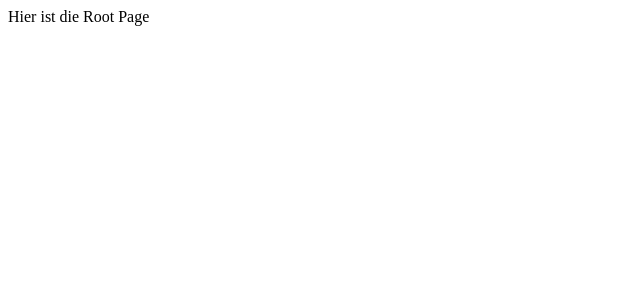
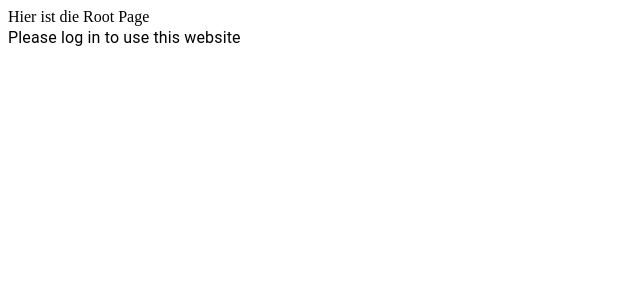
Before and after one commit to paddomanno/movienator-archived, a React (Create React App) app in the folder movienator_react/: page / in a window 1280 px wide. Shown: the top 300 px of the page, without its empty margins (0-640 px from the left). Built offline with nearby package versions, Linux system fonts and the light colour scheme.

Commit message:
Add prompt to log in if not logged in

```diff
--- a/movienator_react/src/pages/RootPage.tsx
+++ b/movienator_react/src/pages/RootPage.tsx
@@ -1,6 +1,6 @@
 //Route: movienator3000.com/
 import { Outlet, useNavigate } from 'react-router-dom';
-import { Button } from '@mui/material';
+import { Button, Typography } from '@mui/material';
 import { useCookies } from 'react-cookie';
 
 export default function RootPage() {
@@ -23,7 +23,7 @@ export default function RootPage() {
           Log Out
         </Button>
       ) : (
-        <></>
+        <Typography>Please log in to use this website</Typography>
       )}
       <div id="detail">
         <Outlet />
```
